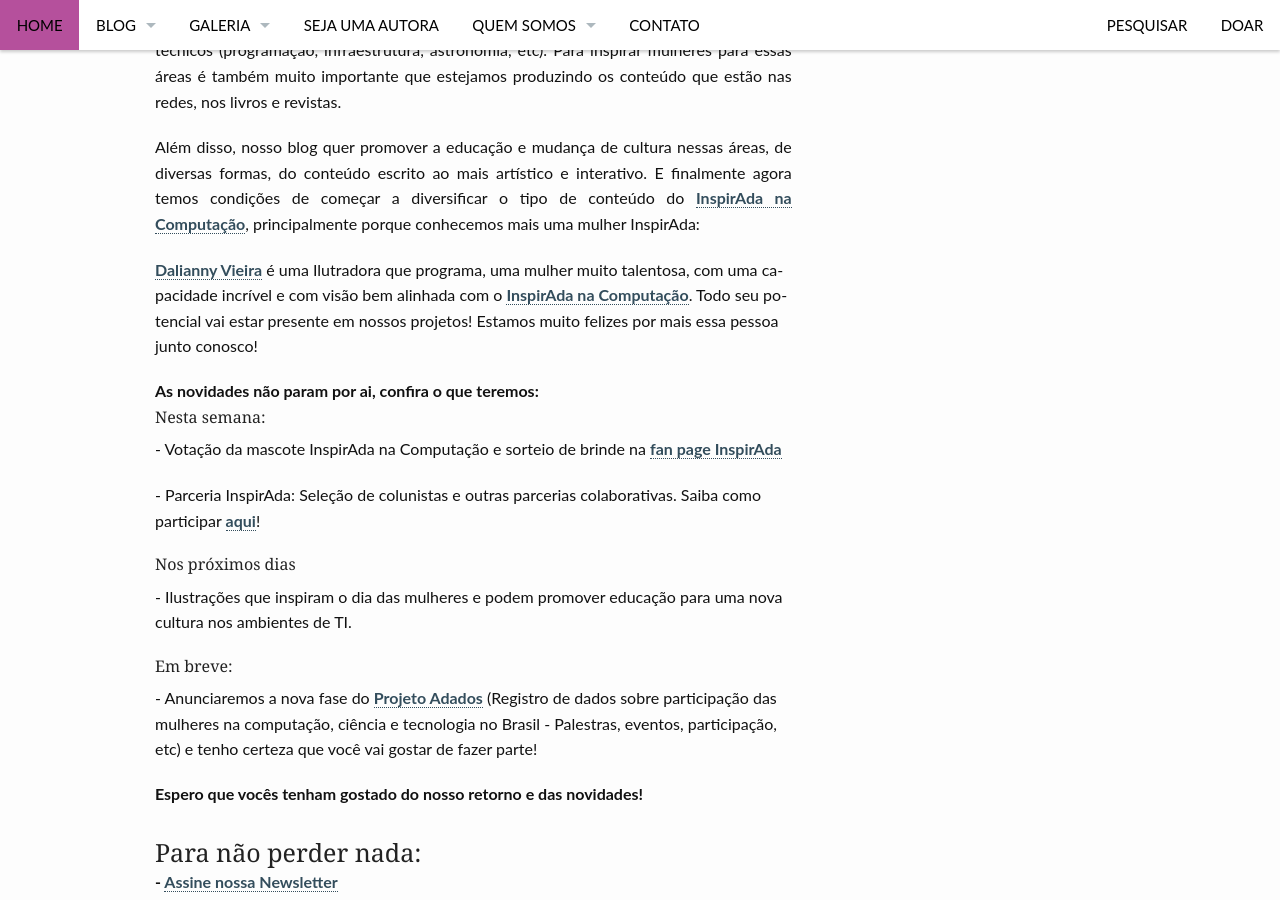
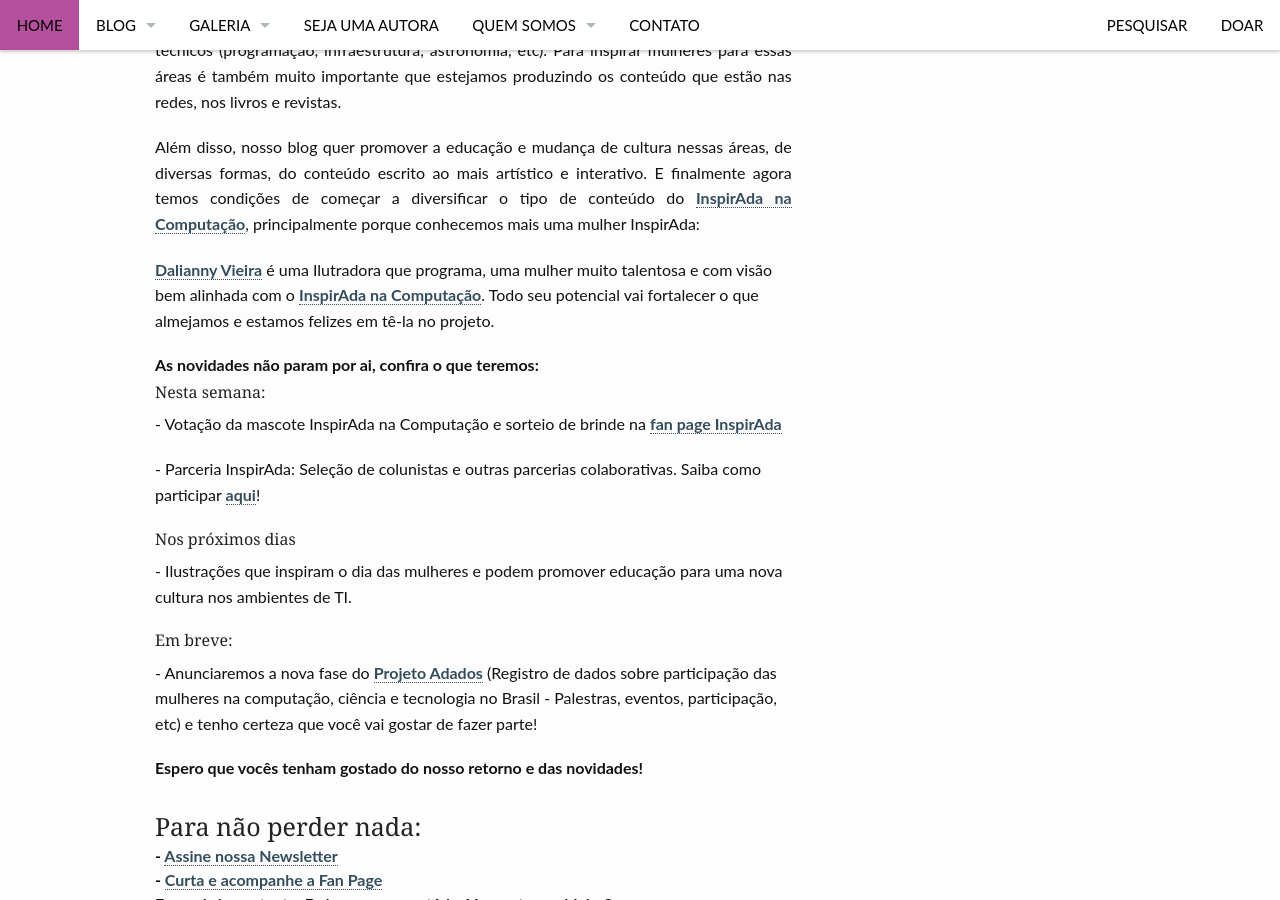
Before and after one commit to inspiradanacomputacao/inspiradanacomputacao.github.io, a Jekyll site: the page built from _posts/noticia/2015-08-06-blog-inspirada-na-computacao-esta-de-volta.md, in a window 1280 px wide and 900 px high, scrolled down 3804 px. Built offline with Jekyll 4.4.1, drawn with Linux system fonts in a browser that asks for light colours; comment, search, counter and statistics services are not loaded.

Commit message:
corrigindo texto

```diff
--- a/_posts/noticia/2015-08-06-blog-inspirada-na-computacao-esta-de-volta.md
+++ b/_posts/noticia/2015-08-06-blog-inspirada-na-computacao-esta-de-volta.md
@@ -88,7 +88,7 @@
 
 <p align="justify">Além disso, nosso blog quer promover a educação e mudança de cultura nessas áreas, de diversas formas, do conteúdo escrito ao mais artístico e interativo. E finalmente agora temos condições de começar a diversificar o tipo de conteúdo do <a href="https://inspiradanacomputacao.com" target="_blank">InspirAda na Computação</a>, principalmente porque conhecemos mais uma mulher InspirAda: </p>
 
-<p><a href="https://www.facebook.com/DaliannyVieira" target="_blank">Dalianny Vieira</a> é uma Ilutradora que programa, uma mulher muito talentosa, com uma capacidade incrível e com visão bem alinhada com o <a href="https://inspiradanacomputacao.com/sobre/" target="_blank">InspirAda na Computação</a>.  Todo seu potencial vai estar presente em nossos projetos! Estamos muito felizes por mais essa pessoa junto conosco! </p>
+<p><a href="https://www.facebook.com/DaliannyVieira" target="_blank">Dalianny Vieira</a> é uma Ilutradora que programa, uma mulher muito talentosa e com visão bem alinhada com o <a href="https://inspiradanacomputacao.com/sobre/" target="_blank">InspirAda na Computação</a>.  Todo seu potencial vai fortalecer o que almejamos e estamos felizes em tê-la no projeto.</p>
 
 As novidades não param por ai, confira o que teremos:
 
```
